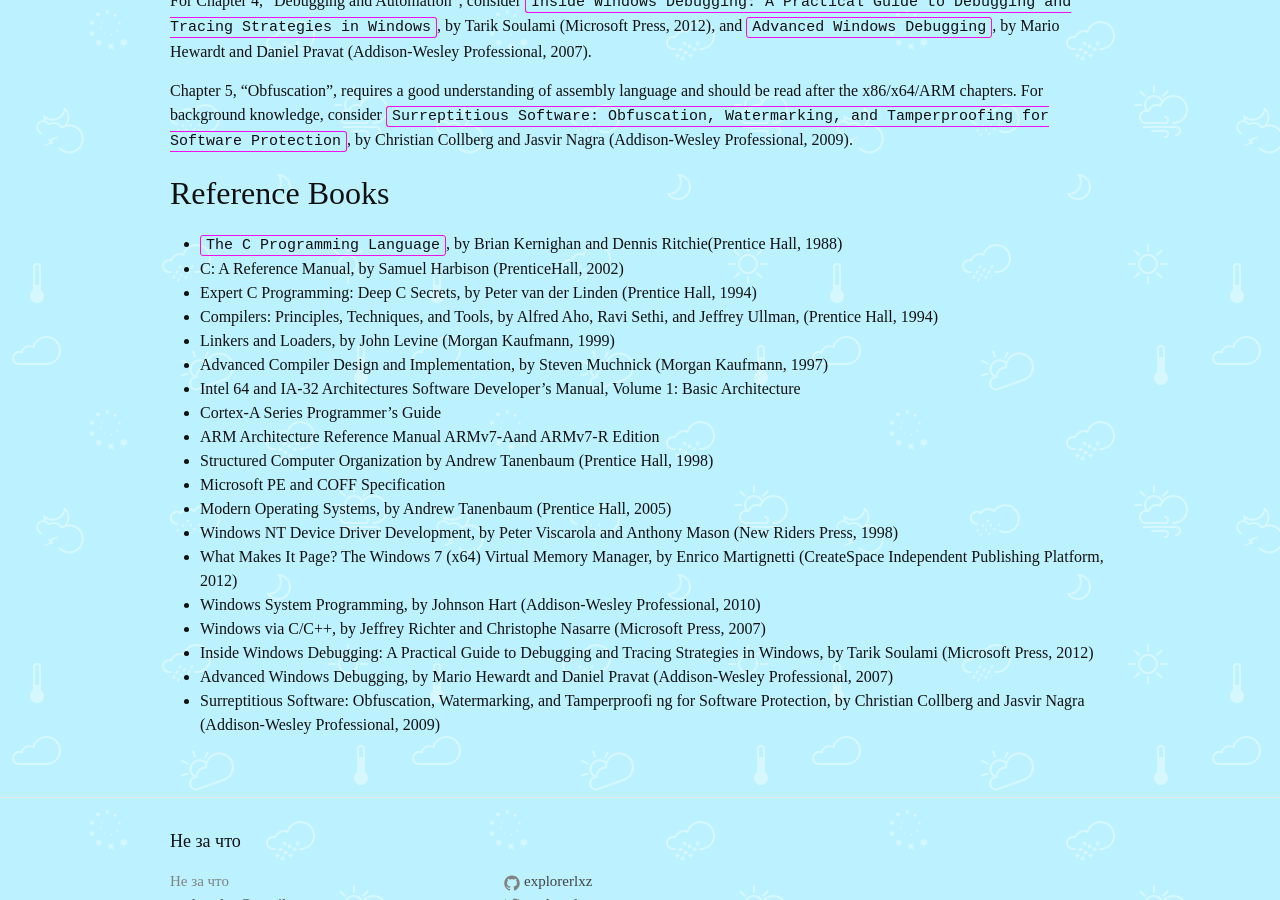
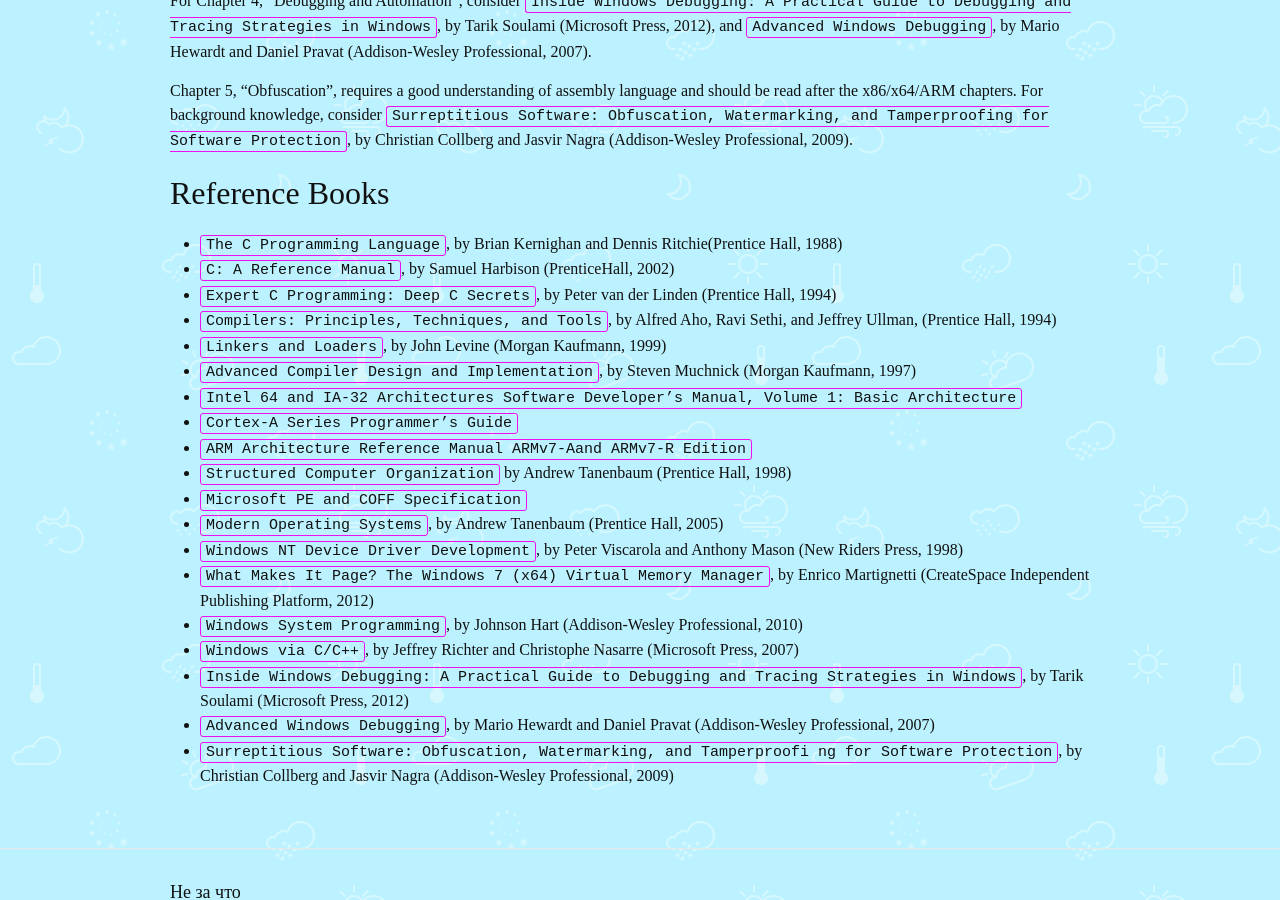
Before and after one commit to explorerlxz/explorerlxz.github.io, a Jekyll site: the page built from _posts/2018-01-18-Reverse-Engineering.md, in a window 1280 px wide and 900 px high, scrolled down 1680 px. Built offline with Jekyll 4.4.1, drawn with Linux system fonts in a browser that asks for light colours; some of the changed lines change nothing that is shown.

Commit message:
Highlight book name

```diff
--- a/_posts/2018-01-18-Reverse-Engineering.md
+++ b/_posts/2018-01-18-Reverse-Engineering.md
@@ -28,21 +28,21 @@
 ## Reference Books
 
  - `The C Programming Language`, by Brian Kernighan and Dennis Ritchie(Prentice Hall, 1988)
- - C: A Reference Manual, by Samuel Harbison (PrenticeHall, 2002)
- - Expert C Programming: Deep C Secrets, by Peter van der Linden (Prentice Hall, 1994)
- - Compilers: Principles, Techniques, and Tools, by Alfred Aho, Ravi Sethi, and Jeffrey Ullman, (Prentice Hall, 1994)
- - Linkers and Loaders, by John Levine (Morgan Kaufmann, 1999)
- - Advanced Compiler Design and Implementation, by Steven Muchnick (Morgan Kaufmann, 1997)
- - Intel 64 and IA-32 Architectures Software Developer’s Manual, Volume 1: Basic Architecture
- - Cortex-A Series Programmer’s Guide
- - ARM Architecture Reference Manual ARMv7-Aand ARMv7-R Edition
- - Structured Computer Organization by Andrew Tanenbaum (Prentice Hall, 1998)
- - Microsoft PE and COFF Specification
- - Modern Operating Systems, by Andrew Tanenbaum (Prentice Hall, 2005)
- - Windows NT Device Driver Development, by Peter Viscarola and Anthony Mason (New Riders Press, 1998)
- - What Makes It Page? The Windows 7 (x64) Virtual Memory Manager, by Enrico Martignetti (CreateSpace Independent Publishing Platform, 2012)
- - Windows System Programming, by Johnson Hart (Addison-Wesley Professional, 2010)
- - Windows via C/C++, by Jeffrey Richter and Christophe Nasarre (Microsoft Press, 2007)
- - Inside Windows Debugging: A Practical Guide to Debugging and Tracing Strategies in Windows, by Tarik Soulami (Microsoft Press, 2012)
- - Advanced Windows Debugging, by Mario Hewardt and Daniel Pravat (Addison-Wesley Professional, 2007)
- - Surreptitious Software: Obfuscation, Watermarking, and Tamperproofi ng for Software Protection, by Christian Collberg and Jasvir Nagra (Addison-Wesley Professional, 2009)
+ - `C: A Reference Manual`, by Samuel Harbison (PrenticeHall, 2002)
+ - `Expert C Programming: Deep C Secrets`, by Peter van der Linden (Prentice Hall, 1994)
+ - `Compilers: Principles, Techniques, and Tools`, by Alfred Aho, Ravi Sethi, and Jeffrey Ullman, (Prentice Hall, 1994)
+ - `Linkers and Loaders`, by John Levine (Morgan Kaufmann, 1999)
+ - `Advanced Compiler Design and Implementation`, by Steven Muchnick (Morgan Kaufmann, 1997)
+ - `Intel 64 and IA-32 Architectures Software Developer’s Manual, Volume 1: Basic Architecture`
+ - `Cortex-A Series Programmer’s Guide`
+ - `ARM Architecture Reference Manual ARMv7-Aand ARMv7-R Edition`
+ - `Structured Computer Organization` by Andrew Tanenbaum (Prentice Hall, 1998)
+ - `Microsoft PE and COFF Specification`
+ - `Modern Operating Systems`, by Andrew Tanenbaum (Prentice Hall, 2005)
+ - `Windows NT Device Driver Development`, by Peter Viscarola and Anthony Mason (New Riders Press, 1998)
+ - `What Makes It Page? The Windows 7 (x64) Virtual Memory Manager`, by Enrico Martignetti (CreateSpace Independent Publishing Platform, 2012)
+ - `Windows System Programming`, by Johnson Hart (Addison-Wesley Professional, 2010)
+ - `Windows via C/C++`, by Jeffrey Richter and Christophe Nasarre (Microsoft Press, 2007)
+ - `Inside Windows Debugging: A Practical Guide to Debugging and Tracing Strategies in Windows`, by Tarik Soulami (Microsoft Press, 2012)
+ - `Advanced Windows Debugging`, by Mario Hewardt and Daniel Pravat (Addison-Wesley Professional, 2007)
+ - `Surreptitious Software: Obfuscation, Watermarking, and Tamperproofi ng for Software Protection`, by Christian Collberg and Jasvir Nagra (Addison-Wesley Professional, 2009)
```
